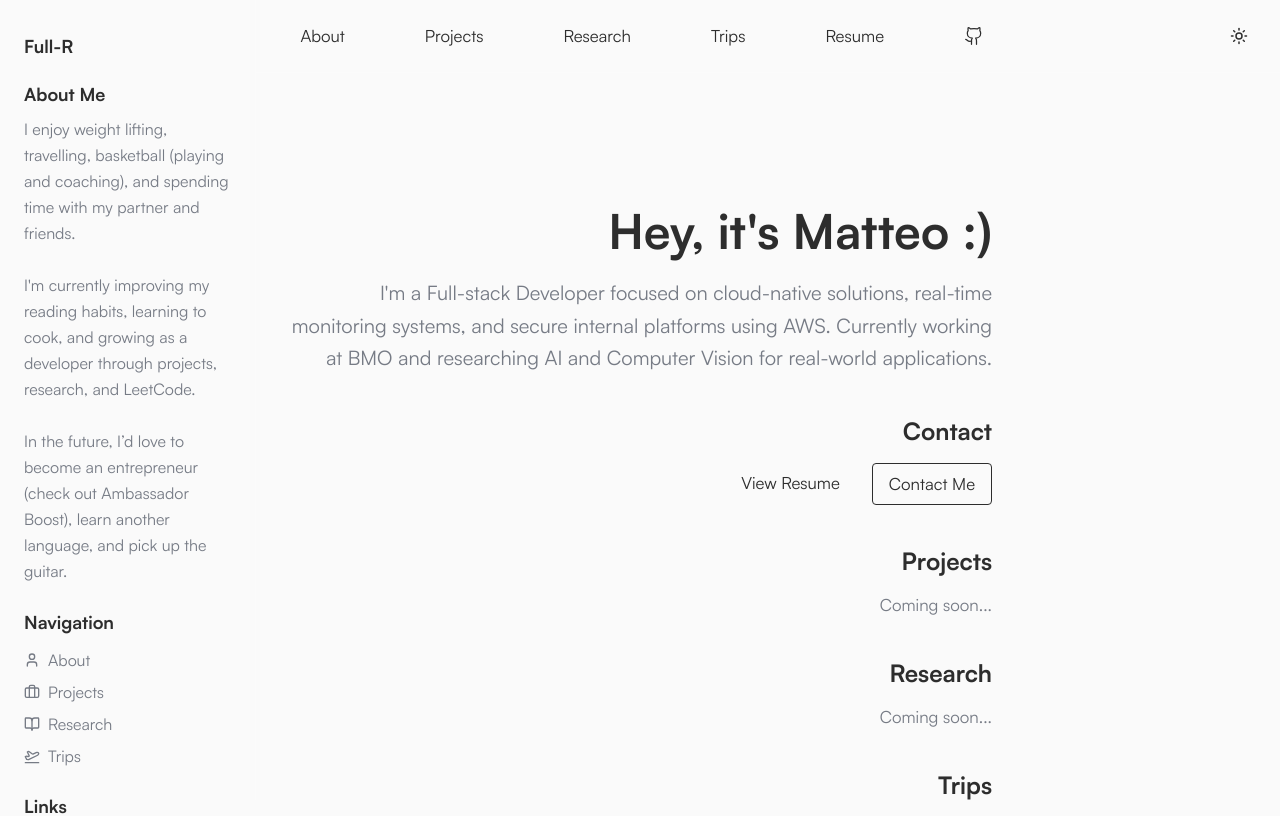
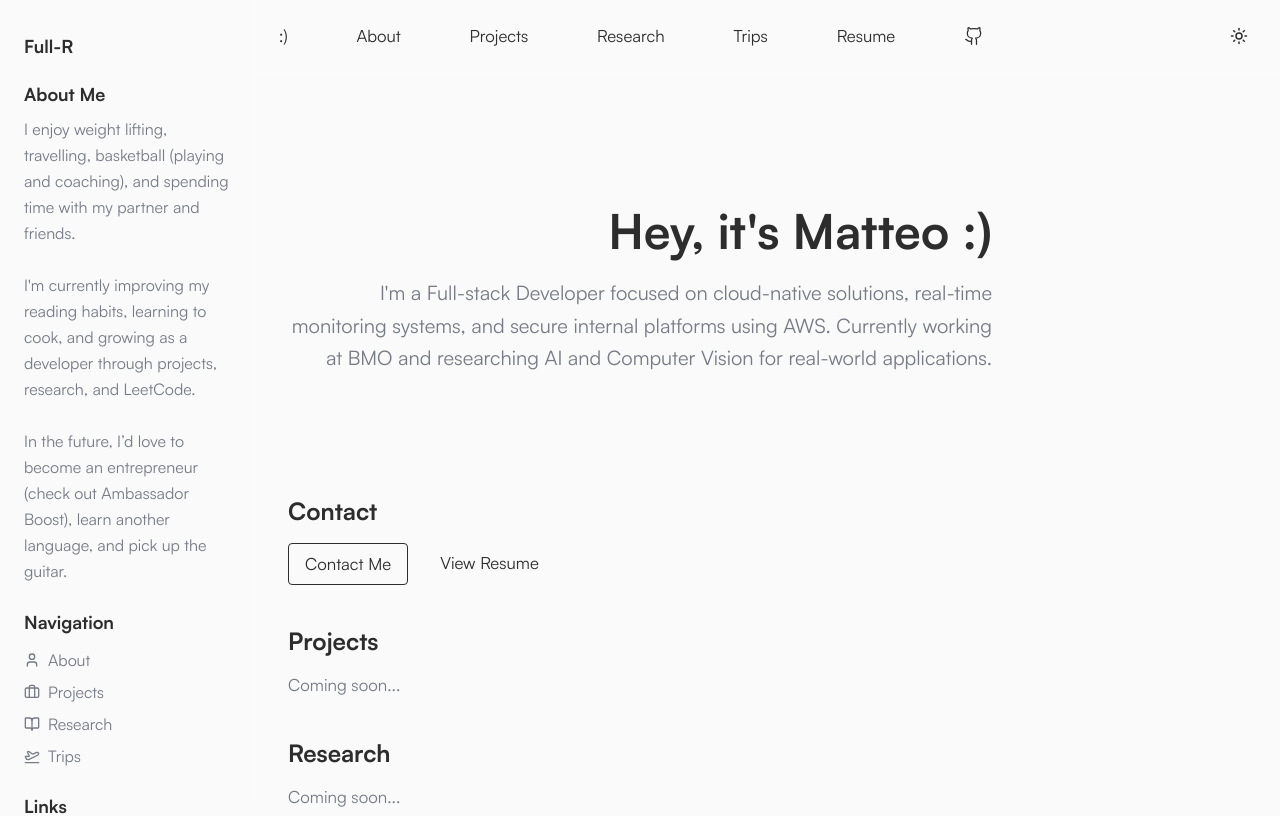
Before and after one commit to MatteoTanziCodes/personal-website, a Next.js app in the folder my-portfolio/: page / in a window 1280 px wide. Shown: the top 816 px of the page. Built offline with nearby package versions, Linux system fonts and the light colour scheme.

Commit message:
Right align homepage content

```diff
--- a/my-portfolio/src/app/page.tsx
+++ b/my-portfolio/src/app/page.tsx
@@ -6,24 +6,30 @@ export default function HomePage() {
       {/* ⬅️ Side Navigation (visible on lg+) */}
       <SideNav />
 
-      <div className="w-full max-w-3xl ml-auto text-right">
+      <div className="w-full max-w-3xl ml-auto ">
 
         {/* ========== About Section ========== */}
-        <section id="about" className="mb-10">
-          <h1 className="text-4xl sm:text-5xl font-bold leading-tight mb-4" style={{ color: "var(--fg)" }}>
+        <section id="about" className="mb-30">
+          <h1 className="text-4xl sm:text-5xl font-bold leading-tight mb-4 text-right" style={{ color: "var(--fg)" }}>
             Hey, it&apos;s Matteo :)
           </h1>
 
-          <p className="text-lg sm:text-xl leading-relaxed" style={{ color: "var(--muted)" }}>
+          <p className="text-lg sm:text-xl leading-relaxed text-right" style={{ color: "var(--muted)" }}>
             I&apos;m a Full-stack Developer focused on cloud-native solutions, real-time monitoring systems, and secure internal platforms using AWS.
             Currently working at BMO and researching AI and Computer Vision for real-world applications.
 
           </p>
         </section>
         {/* ========== Contact Section ========== */}
-        <section id="contact" className="mb-10">
+        <section id="contact" className="mb-10 text-left">
           <h2 className="text-2xl font-semibold mb-4" style={{ color: "var(--fg)" }}>Contact</h2>
-          <div className="flex justify-end gap-4">
+          <div className="flex justify-start gap-4">
+            <a
+              href="/about#contact"
+              className="border border-[color:var(--fg)] text-[color:var(--fg)] hover:bg-[rgba(99,102,241,0.08)] px-4 py-2 rounded"
+            >
+              Contact Me
+            </a>
             <a
               href="/Matteo_Tanzi_Resume_2025.pdf"
               target="_blank"
@@ -32,29 +38,24 @@ export default function HomePage() {
             >
               View Resume
             </a>
-            <a
-              href="/about#contact"
-              className="border border-[color:var(--fg)] text-[color:var(--fg)] hover:bg-[rgba(99,102,241,0.08)] px-4 py-2 rounded"
-            >
-              Contact Me
-            </a>
+
           </div>
         </section>
 
         {/* ========== Projects Section Placeholder ========== */}
-        <section id="projects" className="mb-10">
+        <section id="projects" className="mb-10 text-left">
           <h2 className="text-2xl font-semibold mb-4" style={{ color: "var(--fg)" }}>Projects</h2>
           <p className="text-[color:var(--muted)]">Coming soon...</p>
         </section>
 
         {/* ========== Research Section Placeholder ========== */}
-        <section id="research" className="mb-10">
+        <section id="research" className="mb-10 text-left">
           <h2 className="text-2xl font-semibold mb-4" style={{ color: "var(--fg)" }}>Research</h2>
           <p className="text-[color:var(--muted)]">Coming soon...</p>
         </section>
 
         {/* ========== Trips Section Placeholder ========== */}
-        <section id="trips" className="mb-10">
+        <section id="trips" className="mb-10 text-left">
           <h2 className="text-2xl font-semibold mb-4" style={{ color: "var(--fg)" }}>Trips</h2>
           <p className="text-[color:var(--muted)]">Coming soon...</p>
         </section>
--- a/my-portfolio/src/components/Navbar.tsx
+++ b/my-portfolio/src/components/Navbar.tsx
@@ -24,7 +24,7 @@ export default function Navbar() {
     >
       <div
         className="w-full max-w-3xl mx-auto flex justify-end items-center font-medium pr-6 transition-[gap] duration-300"
-        style={{ gap: "clamp(1rem, 4vw, 3rem)" }}
+        style={{ gap: "clamp(1rem, 4vw, 2.3rem)" }}
       >
         <Link href="/" className="link-hover-box hover:text-primary transition-colors">:)</Link>
         <Link href="/about" className="link-hover-box hover:text-primary transition-colors">About</Link>
```
